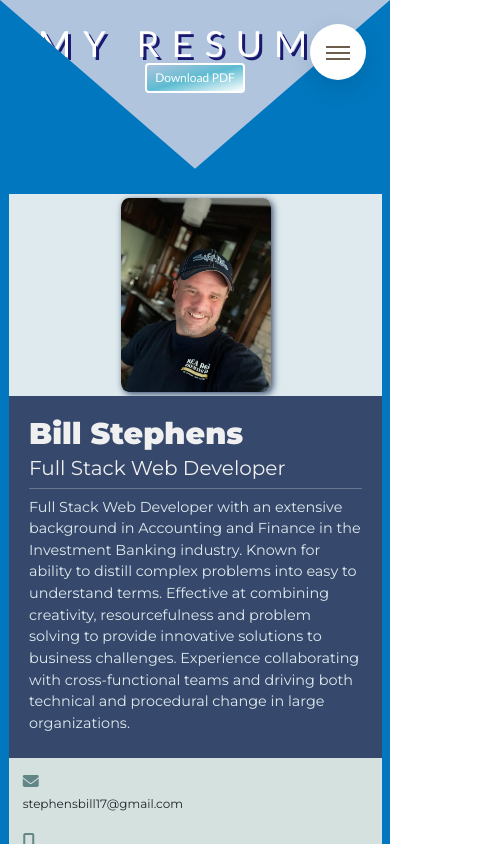
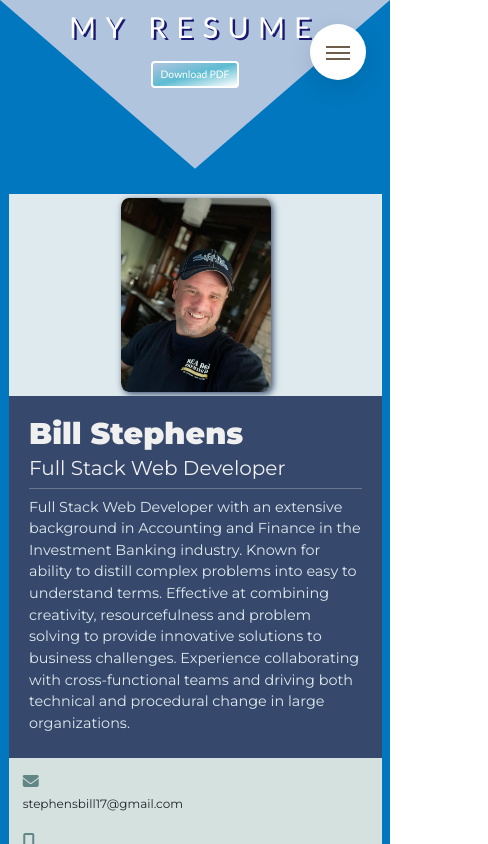
Before and after one commit to BillStephens2022/my_portfolio, a React (Create React App) app: page /resume in a window 390 px wide. Shown: the top 844 px of the page, 488 px wide, since content can reach past the window. Built offline with nearby package versions, Linux system fonts and the light colour scheme.

Commit message:
fixed some more responsiveness issues

```diff
--- a/src/css/style.css
+++ b/src/css/style.css
@@ -530,7 +530,8 @@ html {
           font-size: 4rem; } }
       @media only screen and (max-width: 37.5em) {
         .contact__hero-header {
-          padding-top: 1rem; } }
+          padding-top: 1rem;
+          font-size: 3rem; } }
     .contact__hero-pic {
       border-radius: 10%;
       width: 4%;
@@ -545,6 +546,9 @@ html {
       @media only screen and (max-width: 56.25em) {
         .contact__hero-pic {
           width: 10%; } }
+      @media only screen and (max-width: 37.5em) {
+        .contact__hero-pic {
+          width: 12.5%; } }
   .contact__subheader {
     padding-top: 2rem;
     font-size: 2rem;
@@ -630,6 +634,19 @@ html {
 @keyframes blinker {
   50% {
     color: chartreuse; } }
+
+@media screen and (max-height: 450px) {
+  .contact__hero {
+    height: 30vh; }
+  .contact__hero-header {
+    font-size: 3rem;
+    margin-bottom: 0; }
+  .contact__hero-pic {
+    display: none; }
+  .contact__container {
+    min-height: 500px; }
+  .contact__form {
+    min-height: 500px; } }
 
 .portfolio {
   text-align: center;
@@ -727,7 +744,15 @@ html {
   color: #fff;
   text-transform: uppercase; }
   .hero-header:hover {
-    transform: scale(1.5); }
+    transform: scale(1.2); }
+  @media only screen and (max-width: 56.25em) {
+    .hero-header {
+      padding-top: 3rem;
+      font-size: 5rem; } }
+  @media only screen and (max-width: 37.5em) {
+    .hero-header {
+      padding-top: 1.5rem;
+      font-size: 3rem; } }
 
 p {
   text-indent: 1%; }
@@ -814,6 +839,14 @@ p {
     .contact-info {
       font-size: 1.5rem;
       line-height: 1; } }
+
+@media only screen and (max-width: 75em) {
+  .email {
+    font-size: 1.2rem; } }
+
+@media only screen and (max-width: 56.25em) {
+  .email {
+    font-size: 1.5rem; } }
 
 .technical-skills {
   background-color: #d5e1df;
@@ -951,11 +984,20 @@ meter::-webkit-meter-optimum-value {
   margin-top: 1.5%;
   background-image: linear-gradient(to right bottom, lightsteelblue, #5dbcd2, white);
   border: 2px white solid;
-  transition: .2s all; }
+  transition: .2s all;
+  font-size: 1.75rem; }
   .download-button:hover {
     color: white;
     border: white 2px solid;
     transform: translateY(-2px); }
+  @media only screen and (max-width: 56.25em) {
+    .download-button {
+      font-size: 2.25rem;
+      margin-top: 2rem; } }
+  @media only screen and (max-width: 37.5em) {
+    .download-button {
+      font-size: 1.3rem;
+      margin-top: 2rem; } }
 
 .row {
   margin-right: 0 !important;
@@ -981,9 +1023,17 @@ meter::-webkit-meter-optimum-value {
   .degrees {
     margin: auto; } }
 
+@media screen and (max-height: 450px) {
+  .hero {
+    height: 30vh; }
+  .hero-header {
+    font-size: 3rem;
+    margin-bottom: 0; }
+  .download-button {
+    margin-top: 1rem;
+    font-size: 1.2rem; } }
+
 @media screen and (max-width: 600px) {
-  .download-button {
-    font-size: 1em !important; }
   .resume-div {
     margin-left: 15px; }
   .section-projects {
@@ -994,8 +1044,6 @@ meter::-webkit-meter-optimum-value {
     width: 50%; } }
 
 @media screen and (max-width: 400px) {
-  .download-button {
-    font-size: 0.75em !important; }
   .resume-div {
     margin-left: 15px; }
   .section-projects {
--- a/src/sass/pages/_resume.scss
+++ b/src/sass/pages/_resume.scss
@@ -40,7 +40,17 @@
   text-transform: uppercase;
 
   &:hover {
-    transform: scale(1.5);
+    transform: scale(1.2);
+  }
+
+  @include respond(tab-port) {
+    padding-top: 3rem;
+    font-size: 5rem;
+  }
+
+  @include respond(phone) {
+    padding-top: 1.5rem;
+    font-size: 3rem;
   }
 }
 
@@ -141,9 +151,19 @@ p {
 .contact-info {
   line-height: 1;
   font-size: 1.5rem;
+
   @include respond(tab-port) {
     font-size: 1.5rem;
     line-height: 1;
+  }
+}
+
+.email {
+  @include respond(tab-land) {
+    font-size: 1.2rem;
+  }
+  @include respond(tab-port) {
+    font-size: 1.5rem;
   }
 }
 
@@ -310,11 +330,22 @@ meter::-webkit-meter-optimum-value {
   background-image: linear-gradient(to right bottom, $color-blue-light-3, $color-blue-light-2, white);
   border: 2px white solid;
   transition: .2s all;
+  font-size: 1.75rem;
 
   &:hover {
     color: white;
     border: white 2px solid;
     transform: translateY(-2px);
+  }
+
+  @include respond(tab-port) {
+    font-size: 2.25rem;
+    margin-top: 2rem;
+  }
+
+  @include respond(phone) {
+    font-size: 1.3rem;
+    margin-top: 2rem;
   }
 }
 
@@ -358,11 +389,24 @@ meter::-webkit-meter-optimum-value {
   }
 }
 
+@media screen and (max-height: 450px) {
+  .hero {
+    height: 30vh;
+  }
+  .hero-header {
+    font-size: 3rem;
+    margin-bottom: 0;
+  }
+
+  .download-button {
+    margin-top: 1rem;
+    font-size: 1.2rem;
+  }
+
+}
+
 
 @media screen and (max-width: 600px) {
-  .download-button {
-    font-size: 1em !important;
-  }
 
   .resume-div {
     margin-left: 15px;
@@ -381,9 +425,7 @@ meter::-webkit-meter-optimum-value {
 }
 
 @media screen and (max-width: 400px) {
-  .download-button {
-    font-size: 0.75em !important;
-  }
+
   .resume-div {
     margin-left: 15px;
   }
```
Also changed, not shown: src/sass/pages/_contact.scss (+29 -1 lines).
